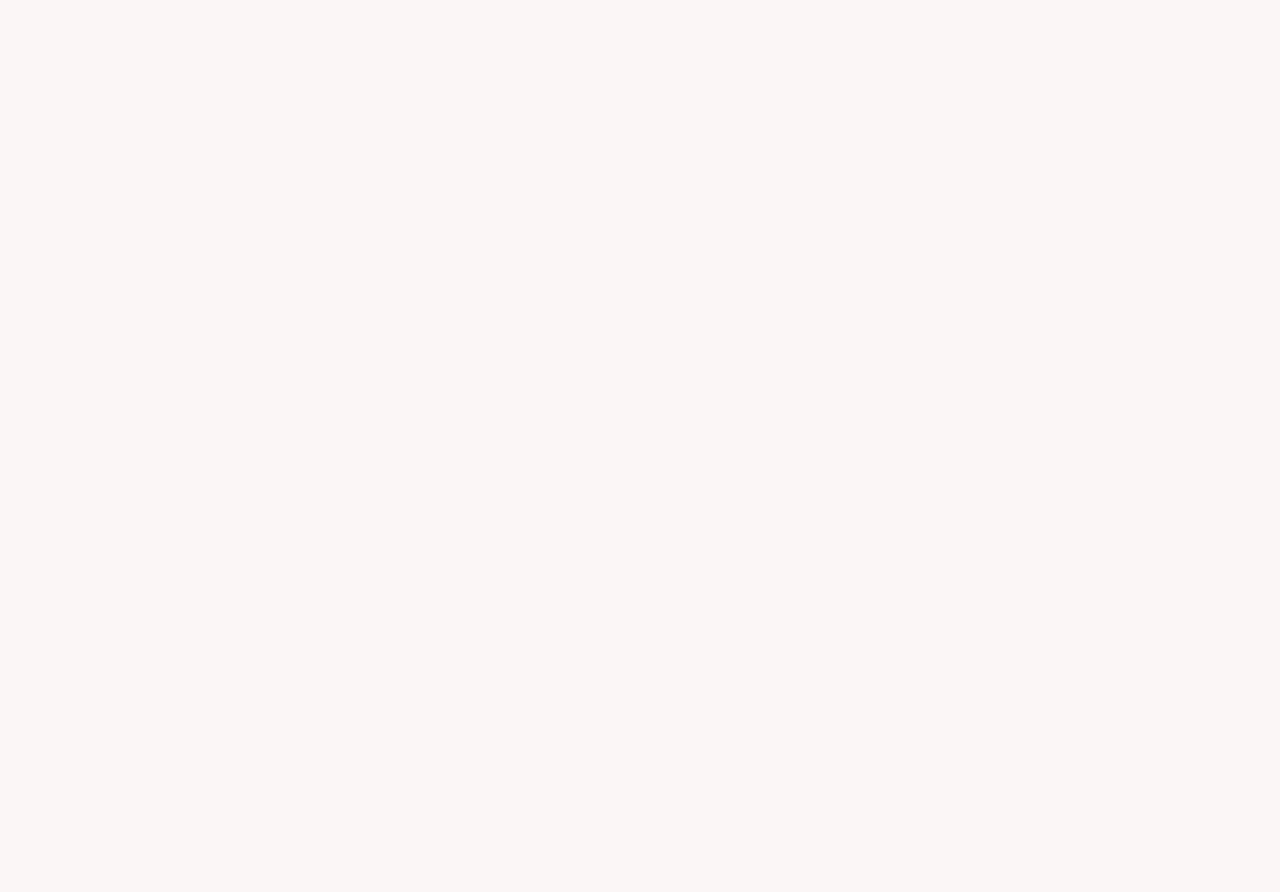
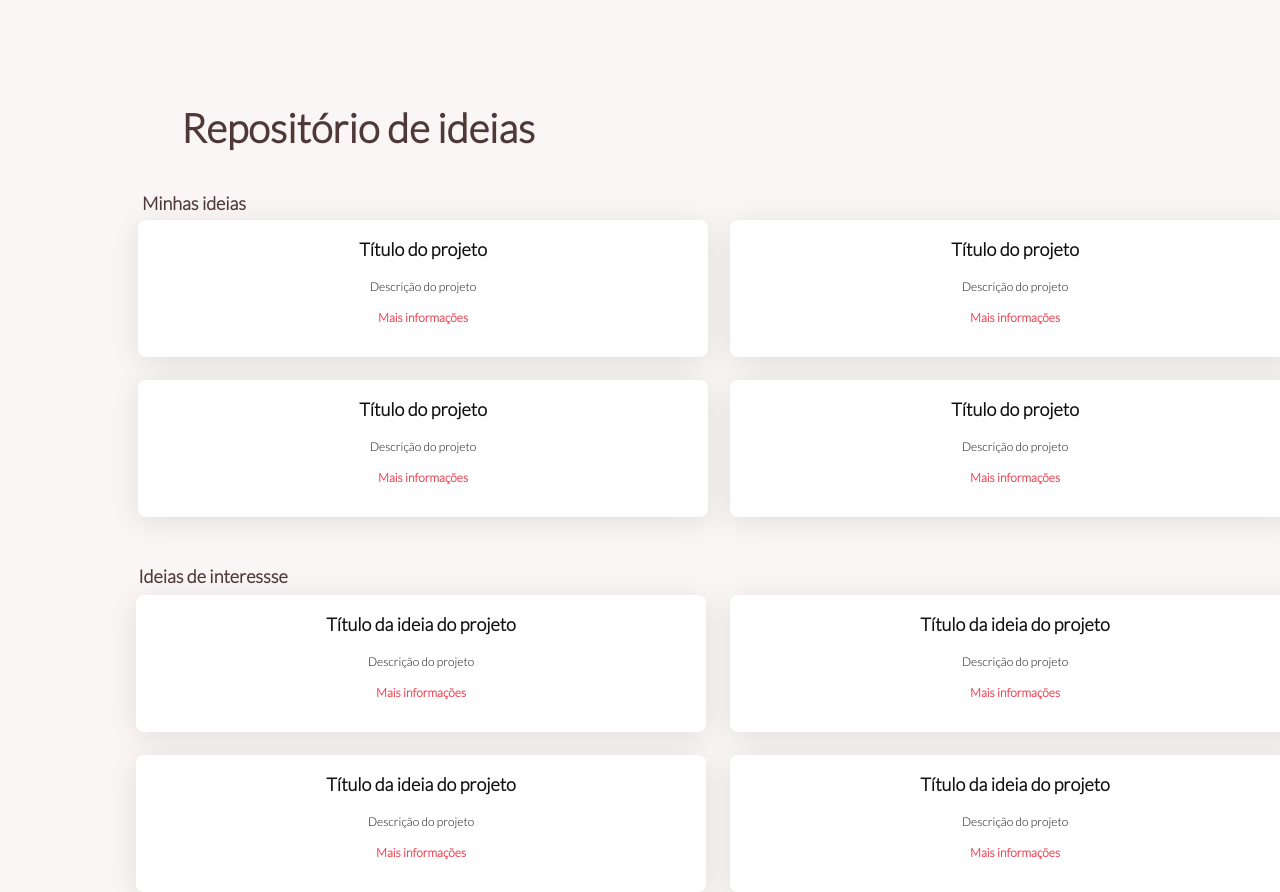
Before and after one commit to MilenaCrivella/plugue-front, an Angular app: page /repositorio-de-ideias in a window 1280 px wide. Before the commit this address led to /. Before the commit the page ends 800 px from the top, so only its background shows below. Built offline with nearby package versions, Linux system fonts and the light colour scheme.

Commit message:
Repositório de ideias com CSS

```diff
--- a/src/app/app-routing.module.ts
+++ b/src/app/app-routing.module.ts
@@ -6,6 +6,7 @@ import { CadastrarIdeiaComponent } from './pages/cadastrar-ideia/cadastrar-ideia
 import { DashboardComponent } from './pages/dashboard/dashboard.component';
 import { IdeiaComponent } from './pages/ideia/ideia.component';
 import { LoginComponent } from './pages/login/login.component';
+import { RepositorioDeIdeiasComponent } from './pages/repositorio-de-ideias/repositorio-de-ideias.component';
 
 const routes: Routes = [
   { path:"home", component: DashboardComponent },
@@ -14,7 +15,8 @@ const routes: Routes = [
   { path:"login", component: LoginComponent },
   { path:"cadastrar-ideia", component: CadastrarIdeiaComponent },
   { path:"atualizar-ideia", component: AtualizarIdeiaComponent },
-  { path:"ideia", component: IdeiaComponent }
+  { path:"ideia", component: IdeiaComponent },
+  { path:"repositorio-de-ideias", component: RepositorioDeIdeiasComponent }
 ];
 
 @NgModule({
--- a/src/app/app.module.ts
+++ b/src/app/app.module.ts
@@ -11,6 +11,7 @@ import { LoginComponent } from './pages/login/login.component';
 import { CadastrarIdeiaComponent } from './pages/cadastrar-ideia/cadastrar-ideia.component';
 import { AtualizarIdeiaComponent } from './pages/atualizar-ideia/atualizar-ideia.component';
 import { IdeiaComponent } from './pages/ideia/ideia.component';
+import { RepositorioDeIdeiasComponent } from './pages/repositorio-de-ideias/repositorio-de-ideias.component';
 
 @NgModule({
   declarations: [
@@ -22,6 +23,7 @@ import { IdeiaComponent } from './pages/ideia/ideia.component';
     CadastrarIdeiaComponent,
     AtualizarIdeiaComponent,
     IdeiaComponent,
+    RepositorioDeIdeiasComponent,
   ],
   imports: [
     BrowserModule,
--- /dev/null
+++ b/src/app/pages/repositorio-de-ideias/repositorio-de-ideias.component.css
@@ -0,0 +1,136 @@
+.repo_ideias{
+    position: absolute;
+
+    top: -70px;
+    background: rgba(179, 95, 95, 0.05);
+}
+
+h1{
+    position: absolute;
+    width: 438px;
+    height: 58px;
+    left: 139px;
+    top: 142px;
+    font-family: Lato;
+    font-size: 40px;
+    line-height: 58px;
+    text-align: center;
+    color: #4F3938;
+    font-weight: bolder;
+}
+
+.minha_ideia h2{
+    position: absolute;
+    width: 126px;
+    height: 28px;
+    left: 131px;
+    top: 247px;
+    font-family: Lato;
+    font-size: 18px;
+    line-height: 22px;
+    text-align: center;
+    color: #4F3938;
+    font-weight: bolder;
+}
+
+.minha_ideia div{
+    position: absolute;
+    width: 570.16px;
+    height: 136.83px;
+
+    background: #FFFFFF;
+    box-shadow: 0px 5px 30px rgba(0, 0, 0, 0.1);
+    border-radius: 8px;
+    text-align:center;
+}
+
+.minha_ideia_1{
+    left: 138px;
+    top: 290px;
+}
+
+.minha_ideia_2{
+    left: 730px;
+    top: 290px;
+}
+
+.minha_ideia_3{
+    left: 138px;
+    top: 450px;
+}
+
+.minha_ideia_4{
+    left: 730px;
+    top: 450px;
+}
+
+h3{
+    font-family: Lato;
+    font-weight: bold;
+    font-size: 18px;
+    line-height: 22px;
+    color: #101010;
+}
+
+p{
+    font-family: Lato;
+    font-size: 12px;
+    line-height: 150%;
+    color: #101010;
+}
+
+.mais_info{
+    font-family: Lato;
+    font-weight: bold;
+    font-size: 12px;
+    line-height: 150%;
+    text-align: center;
+    color: #ED4C5C;
+    border: none;
+    background-color: #FFFFFF;
+    outline: none;
+}
+
+.ideia_interesse h2{
+    position: absolute;
+    width: 300px;
+    height: 28px;
+    left: 63px;
+    top: 620px;
+    font-family: Lato;
+    font-size: 18px;
+    line-height: 22px;
+    text-align: center;
+    color: #4F3938;
+    font-weight: bolder;
+}
+
+.ideia_interesse div{
+    position: absolute;
+    width: 570.16px;
+    height: 136.83px;
+    background: #FFFFFF;
+    box-shadow: 0px 5px 30px rgba(0, 0, 0, 0.1);
+    border-radius: 8px;
+    text-align:center;
+}
+
+.inte_ideia_1{
+    left: 136px;
+    top: 665px;
+}
+
+.inte_ideia_2{
+    left: 730px;
+    top: 665px;
+}
+
+.inte_ideia_3{
+    left: 136px;
+    top: 825px;
+}
+
+.inte_ideia_4{
+    left: 730px;
+    top: 825px;
+}
--- /dev/null
+++ b/src/app/pages/repositorio-de-ideias/repositorio-de-ideias.component.html
@@ -0,0 +1,60 @@
+<div class="repo_ideias">
+    <h1>Repositório de ideias</h1>
+
+    <div class="minha_ideia">
+        <h2>Minhas ideias</h2>
+
+        <div class="minha_ideia_1">
+            <h3>Título do projeto</h3>
+            <p>Descrição do projeto</p>
+            <button class="mais_info" type="submit">Mais informações</button>
+        </div>
+
+        <div class="minha_ideia_2">
+            <h3>Título do projeto</h3>
+            <p>Descrição do projeto</p>
+            <button class="mais_info" type="submit">Mais informações</button>
+        </div>
+
+        <div class="minha_ideia_3">
+            <h3>Título do projeto</h3>
+            <p>Descrição do projeto</p>
+            <button class="mais_info" type="submit">Mais informações</button>
+        </div>
+
+        <div class="minha_ideia_4">
+            <h3>Título do projeto</h3>
+            <p>Descrição do projeto</p>
+            <button class="mais_info" type="submit">Mais informações</button>
+        </div>
+
+    </div>
+
+    <div class="ideia_interesse">
+        <h2>Ideias de interessse</h2>
+
+        <div class="inte_ideia_1">
+            <h3>Título da ideia do projeto</h3>
+            <p>Descrição do projeto</p>
+            <button class="mais_info" type="submit">Mais informações</button>
+        </div>
+
+        <div class="inte_ideia_2">
+            <h3>Título da ideia do projeto</h3>
+            <p>Descrição do projeto</p>
+            <button class="mais_info" type="submit">Mais informações</button>
+        </div>
+
+        <div class="inte_ideia_3">
+            <h3>Título da ideia do projeto</h3>
+            <p>Descrição do projeto</p>
+            <button class="mais_info" type="submit">Mais informações</button>
+        </div>
+
+        <div class="inte_ideia_4">
+            <h3>Título da ideia do projeto</h3>
+            <p>Descrição do projeto</p>
+            <button class="mais_info" type="submit">Mais informações</button>
+        </div>
+    </div>
+</div>
--- /dev/null
+++ b/src/app/pages/repositorio-de-ideias/repositorio-de-ideias.component.ts
@@ -0,0 +1,15 @@
+import { Component, OnInit } from '@angular/core';
+
+@Component({
+  selector: 'app-repositorio-de-ideias',
+  templateUrl: './repositorio-de-ideias.component.html',
+  styleUrls: ['./repositorio-de-ideias.component.css']
+})
+export class RepositorioDeIdeiasComponent implements OnInit {
+
+  constructor() { }
+
+  ngOnInit(): void {
+  }
+
+}
```
Also changed, not shown: 1 other file (tests, documents, lock files or other folders).
